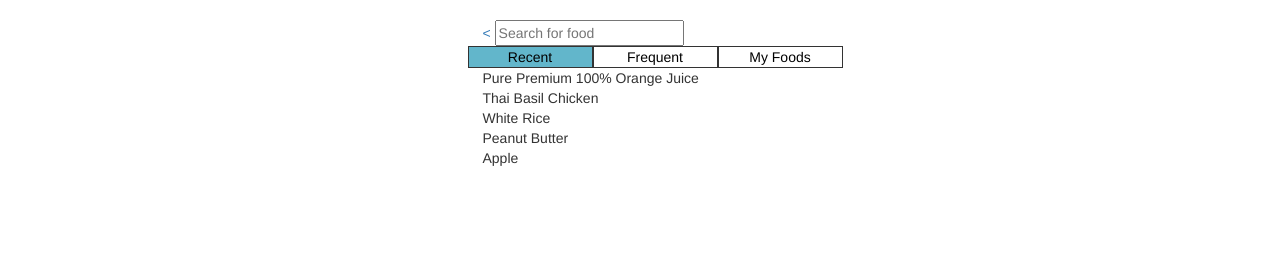
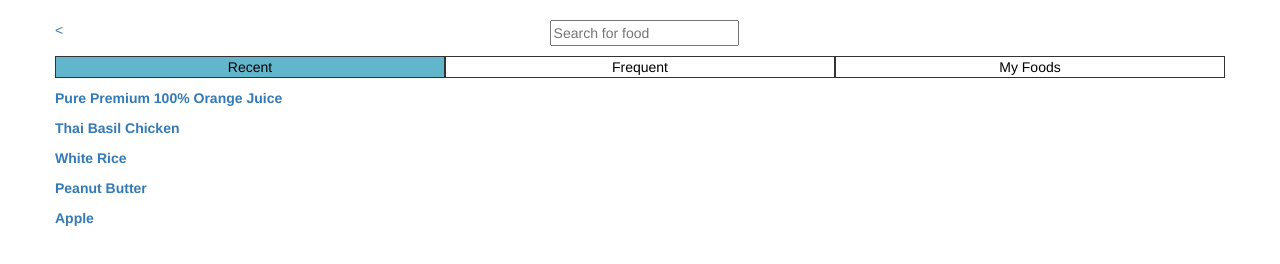
Before and after one commit to jeffreyzlee/xdboard, a plain HTML site: page add.html in a window 1280 px wide. Drawn offline with nearby package versions, Linux system fonts and the light colour scheme.

Commit message:
Updated routes

```diff
--- a/add.css
+++ b/add.css
@@ -10,6 +10,6 @@ ul {
   padding: 0;
 }
 
-.container {
-  width: 375px;
+li {
+  margin: 10px 0;
 }
--- a/add.html
+++ b/add.html
@@ -8,15 +8,20 @@
   <link rel="stylesheet" href="https://maxcdn.bootstrapcdn.com/bootstrap/3.3.7/css/bootstrap.min.css" integrity="sha384-BVYiiSIFeK1dGmJRAkycuHAHRg32OmUcww7on3RYdg4Va+PmSTsz/K68vbdEjh4u" crossorigin="anonymous">
   <link rel="stylesheet" href="add.css">
 </head>
+<style>
+</style>
 
 <body>
   <br />
   <div class="container">
-    <div class="container">
-      <a href="index.html"><</a>
-      <input type="text" placeholder="Search for food">
+    <div class="row">
+
+
+      <div style="text-align: center">
+        <a href="index.html" style="float: left"><</a>
+        <input type="text" placeholder="Search for food" style="margin-bottom: 10px">
       </div>
-    <div class="container">
+    </div>
     <div class="row">
       <div class="col-xs-4" style="background-color: #62B6CB">
         <a href="#" style="color: Black">Recent</a>
@@ -28,14 +33,15 @@
         <a href="#" style="color: Black">My Foods</a>
       </div>
     </div>
-    </div>
-    <div class="container">
+    <div class="row">
       <ul>
-        <li>Pure Premium 100% Orange Juice</li>
-        <li>Thai Basil Chicken</li>
-        <li>White Rice</li>
-        <li>Peanut Butter</li>
-        <li>Apple</li>
+        <b>
+          <li><a href="index.html">Pure Premium 100% Orange Juice</a></li>
+          <li><a href="index.html">Thai Basil Chicken</a></li>
+          <li><a href="index.html">White Rice</a></li>
+          <li><a href="index.html">Peanut Butter</a></li>
+          <li><a href="index.html">Apple</a></li>
+        </b>
       </ul>
 
     </div>
```
Lines whose indentation alone changed are shown as unchanged.
